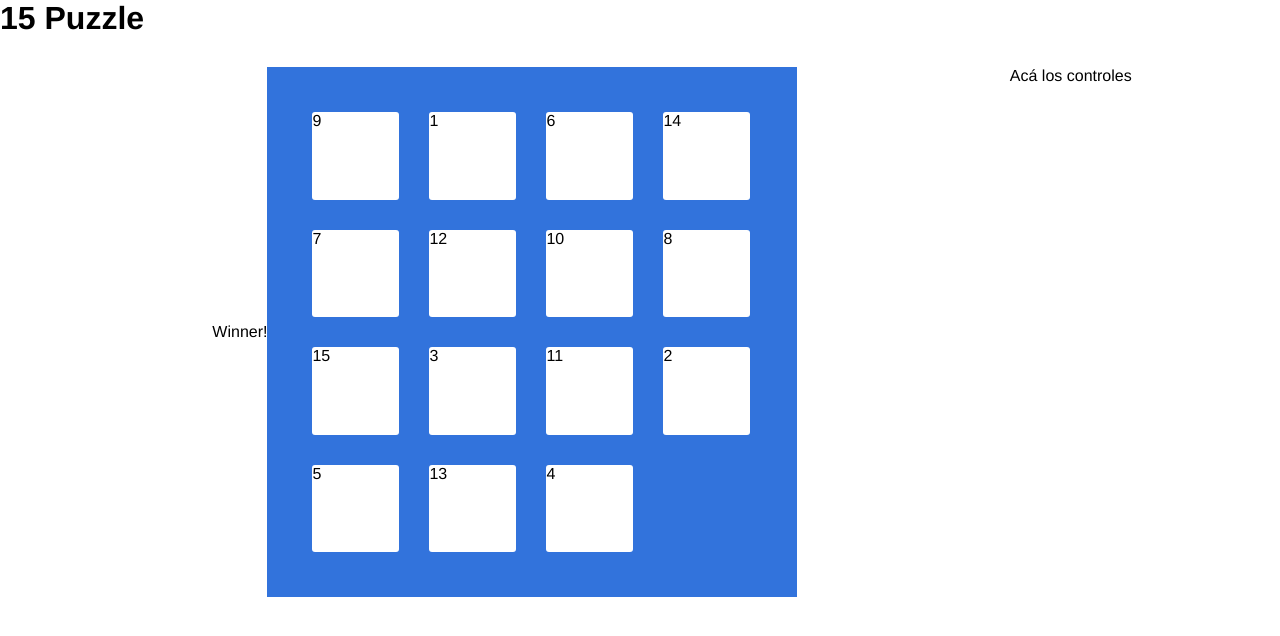
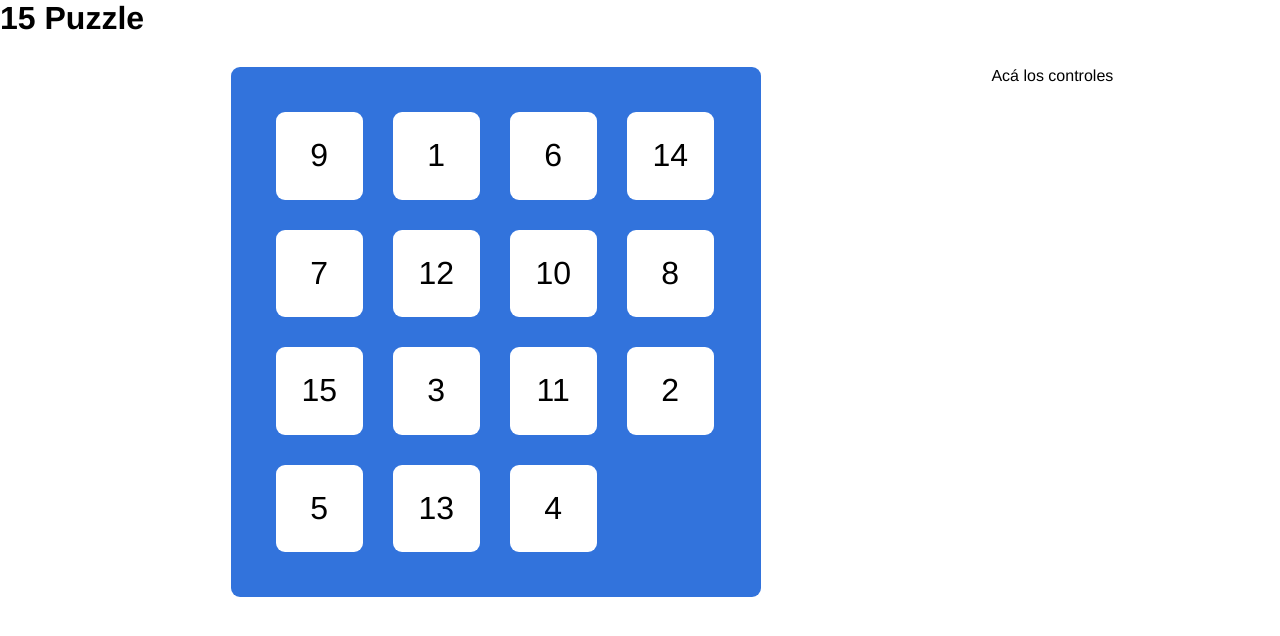
Before and after one commit to Angelfire/15-puzzle, a plain HTML site: page index.html in a window 1280 px wide. Shown: the top 636 px of the page. Drawn offline with Linux system fonts and the light colour scheme.

Commit message:
visual changes

```diff
--- a/css/style.css
+++ b/css/style.css
@@ -31,6 +31,7 @@ body {
 
 .game .grid-container {
   background-color:#3273dc;
+  border-radius: 9px;
   display: flex;
   flex-direction: row;
   flex-wrap: wrap;
@@ -45,11 +46,40 @@ body {
   justify-content: space-around;
 }
 
-.grid-cell {
+.grid-row > div {
+  align-items: center;
   background-color: white;
-  border-radius: 3px;
+  border-radius: 9px;
+  display: flex;
+  font-size: 32px;
+  justify-content: center;
   margin: 15px;
   width: 87px;
+}
+
+.grid-row .empty {
+  background-color: transparent;
+}
+
+#game-message {
+  display: none;
+  position: absolute;
+  top: 0;
+  right: 0;
+  bottom: 0;
+  left: 0;
+  background: rgba(238, 228, 218, 0.5);
+  z-index: 100;
+}
+
+#game-message p {
+  font-size: 99px;
+  text-align: center;
+  line-height: 500px;
+}
+
+.game-win {
+  display: inline-block !important;
 }
 
 .puzzle-container .controlers {
--- a/index.html
+++ b/index.html
@@ -14,33 +14,30 @@
     </header>
     <div class="puzzle-container">
       <div class="game">
-        <div id="game-message">
-          <p>Winner!</p>
-        </div>
         <div class="grid-container">
           <div class="grid-row">
-            <div class="grid-cell numero">1</div>
-            <div class="grid-cell numero">2</div>
-            <div class="grid-cell numero">3</div>
-            <div class="grid-cell numero">4</div>
+            <div class="grid-cell">1</div>
+            <div class="grid-cell">2</div>
+            <div class="grid-cell">3</div>
+            <div class="grid-cell">4</div>
           </div>
           <div class="grid-row">
-            <div class="grid-cell numero">5</div>
-            <div class="grid-cell numero">6</div>
-            <div class="grid-cell numero">7</div>
-            <div class="grid-cell numero">8</div>
+            <div class="grid-cell">5</div>
+            <div class="grid-cell">6</div>
+            <div class="grid-cell">7</div>
+            <div class="grid-cell">8</div>
           </div>
           <div class="grid-row">
-            <div class="grid-cell numero">9</div>
-            <div class="grid-cell numero">10</div>
-            <div class="grid-cell numero">11</div>
-            <div class="grid-cell numero">12</div>
+            <div class="grid-cell">9</div>
+            <div class="grid-cell">10</div>
+            <div class="grid-cell">11</div>
+            <div class="grid-cell">12</div>
           </div>
           <div class="grid-row">
-            <div class="grid-cell numero">13</div>
-            <div class="grid-cell numero">14</div>
-            <div class="grid-cell numero">15</div>
-            <div class="grid-cell numero empty"></div>
+            <div class="grid-cell">13</div>
+            <div class="grid-cell">14</div>
+            <div class="grid-cell">15</div>
+            <div class="grid-cell empty"></div>
           </div>
         </div>
       </div>
@@ -49,6 +46,10 @@
       </div>
     </div>
   </div>
+
+  <div id="game-message">
+    <p>Winner!</p>
+  </div>
   <script src="js/script.js"></script>
 </body>
 </html>
```
